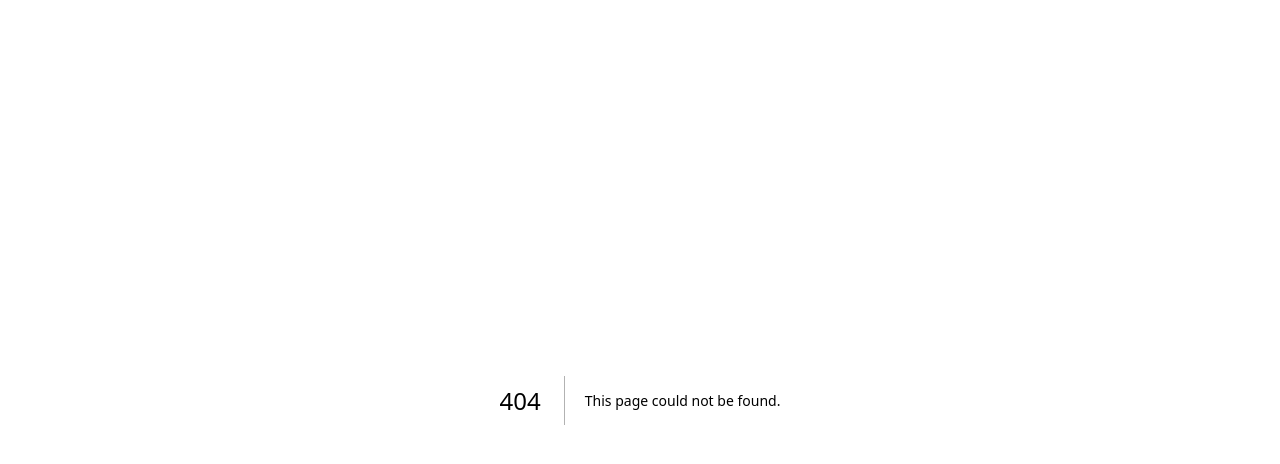
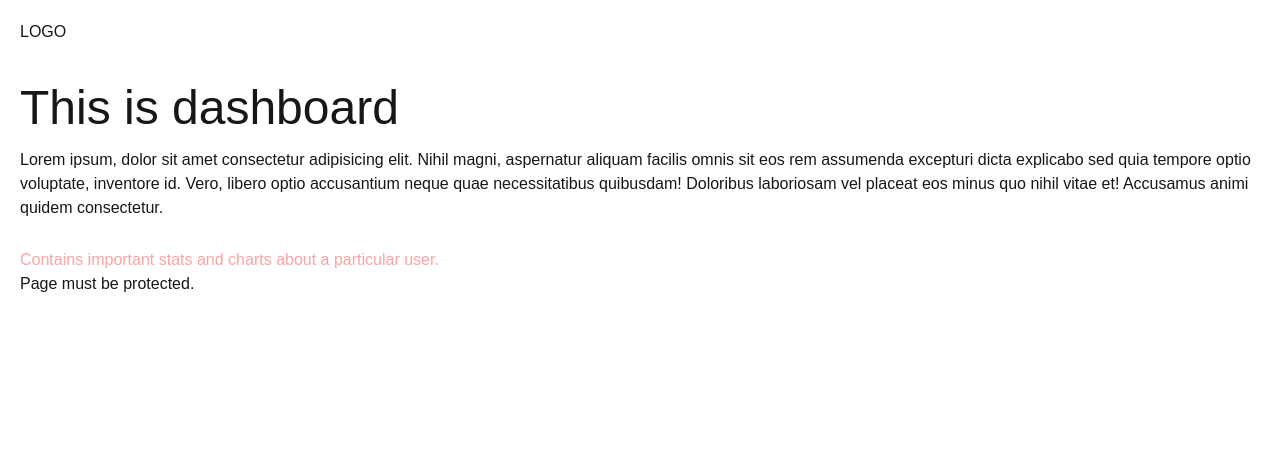
Before and after one commit to Nyima-ui/auth, a Next.js app: page /dashboard in a window 1280 px wide. Before the commit this address had no page. Shown: the top 464 px of the page. Built offline with nearby package versions, Linux system fonts and the light colour scheme.

Commit message:
implement route protection

```diff
--- /dev/null
+++ b/app/dashboard/page.tsx
@@ -0,0 +1,27 @@
+import Link from "next/link";
+
+const page = () => {
+  return (
+    <div className="p-5">
+      <nav>
+        <Link href="/">LOGO</Link>
+      </nav>
+      <h1 className="text-5xl mt-10">This is dashboard</h1>
+      <p className="mt-4">
+        Lorem ipsum, dolor sit amet consectetur adipisicing elit. Nihil magni,
+        aspernatur aliquam facilis omnis sit eos rem assumenda excepturi dicta
+        explicabo sed quia tempore optio voluptate, inventore id. Vero, libero
+        optio accusantium neque quae necessitatibus quibusdam! Doloribus
+        laboriosam vel placeat eos minus quo nihil vitae et! Accusamus animi
+        quidem consectetur.
+      </p>
+
+      <p className="mt-7 text-red-300">
+        Contains important stats and charts about a particular user.
+      </p>
+      <p>Page must be protected.</p>
+    </div>
+  );
+};
+
+export default page;
--- a/app/page.tsx
+++ b/app/page.tsx
@@ -14,7 +14,10 @@ export default async function Home() {
             {session ? (
               <div className="space-x-6">
                 <span>{session.email}</span>
-                <button className="cursor-pointer hover:opacity-80" onClick={logOut}>
+                <button
+                  className="cursor-pointer hover:opacity-80"
+                  onClick={logOut}
+                >
                   Log out
                 </button>
               </div>
@@ -22,6 +25,7 @@ export default async function Home() {
               <Link href="/sign-up">Sign up</Link>
             )}
           </div>
+          <Link href="/dashboard">Dashboard</Link>
         </nav>
       </header>
       <main className="mx-auto mt-10">
--- a/package.json
+++ b/package.json
@@ -13,6 +13,7 @@
     "@prisma/client": "^7.5.0",
     "bcryptjs": "^3.0.3",
     "dotenv": "^17.3.1",
+    "jose": "^6.2.2",
     "jsonwebtoken": "^9.0.3",
     "next": "16.2.1",
     "pg": "^8.20.0",
--- /dev/null
+++ b/proxy.ts
@@ -0,0 +1,39 @@
+import { NextRequest, NextResponse } from "next/server";
+import { jwtVerify } from "jose";
+
+const SECRET = new TextEncoder().encode(process.env.JWT_SECRET!);
+
+const protectedRoutes = ["/dashboard"];
+const authRoutes = ["/sign-up"];
+
+export async function proxy(req: NextRequest) {
+  const { pathname } = req.nextUrl;
+  const token = req.cookies.get("session")?.value;
+
+  const isProtectedRoute = protectedRoutes.some((route) =>
+    pathname.startsWith(route),
+  );
+  const isAuthRoute = authRoutes.some((route) => pathname.startsWith(route));
+
+  let session = null;
+  if (token) {
+    try {
+      const { payload } = await jwtVerify(token, SECRET);
+      session = payload;
+    } catch {}
+  }
+
+  if (isProtectedRoute && !session) {
+    return NextResponse.redirect(new URL("/sign-up", req.url));
+  }
+
+  if (isAuthRoute && session) {
+    return NextResponse.redirect(new URL("/", req.url));
+  }
+
+  return NextResponse.next();
+}
+
+export const config = {
+  matcher: ["/((?!api|_next/static|_next/image|favicon.ico).*)"],
+};
```
Also changed, not shown: 1 other file (tests, documents, lock files or other folders).
